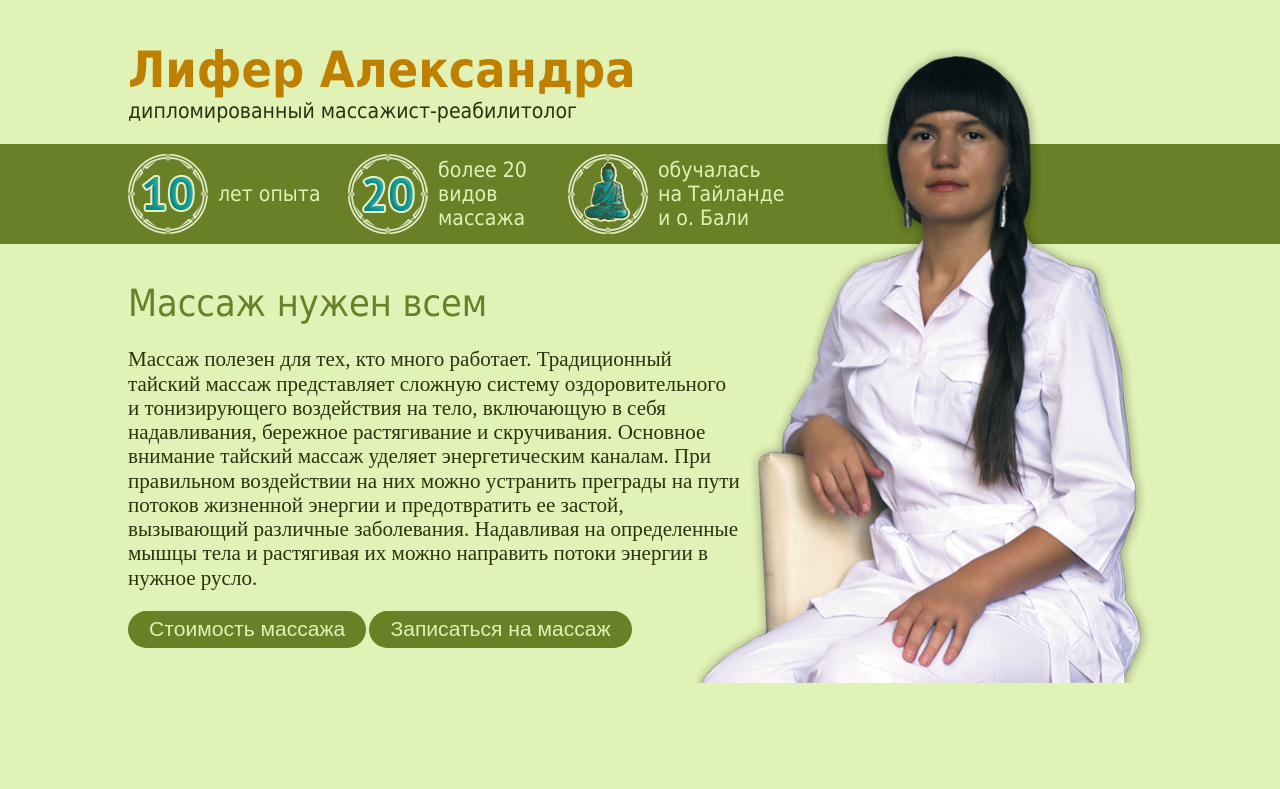
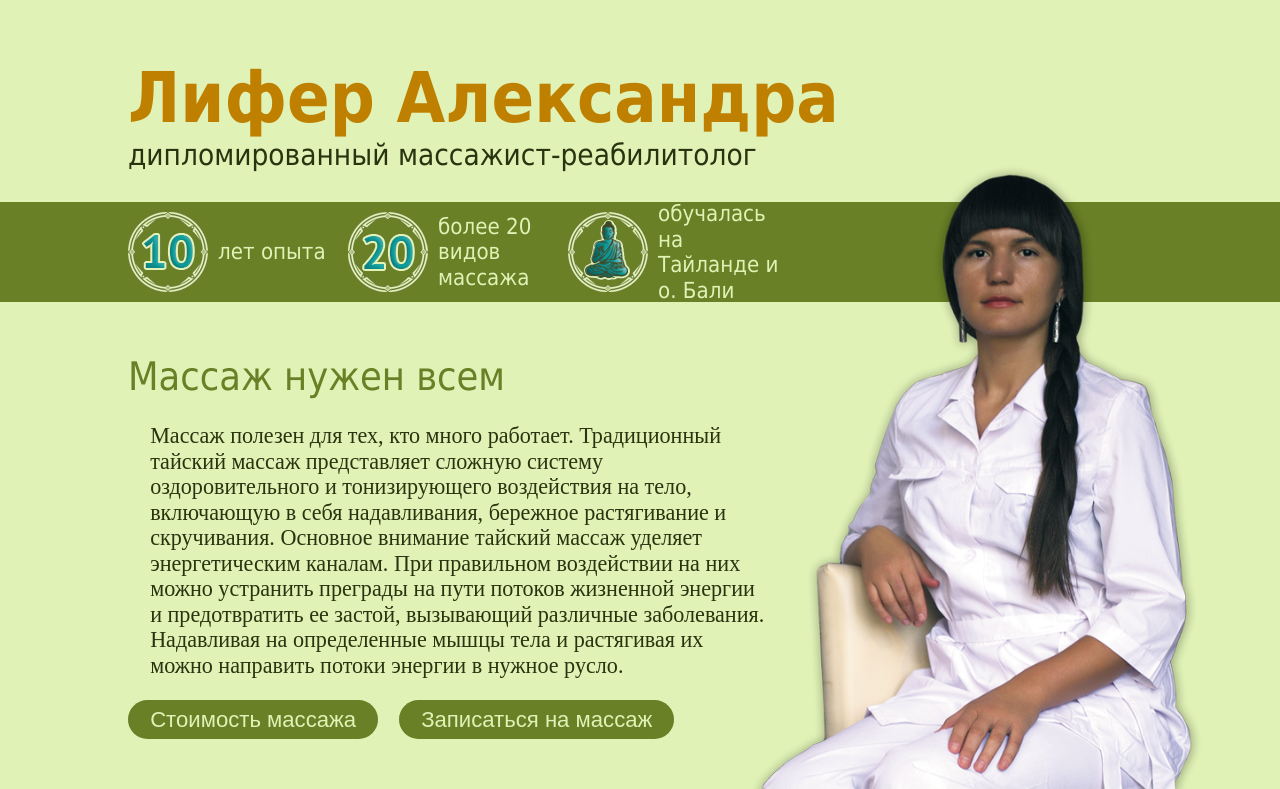
Before and after one commit to bahimy/shanti, a website: page src/html/index.html in a window 1280 px wide. Shown: the part 800-1589 px from the top of the page. Before the commit the page ends 1484 px from the top, so only its background shows below. Drawn offline with nearby package versions, Linux system fonts and the light colour scheme; files that its build step writes are made by us from their sources; files whose address does not match are found by name.

Commit message:
Hones personal section

```diff
--- a/src/html/index.html
+++ b/src/html/index.html
@@ -44,10 +44,16 @@
           </ul>
         </div>
       </div>
-      <h3 class="u-text-regular u-text-colormedium">Массаж нужен всем</h3>
+      <h4 class="u-text-regular u-text-colormedium">Массаж нужен всем</h4>
       <p class="description">Массаж полезен для тех, кто много работает. Традиционный тайский массаж представляет сложную систему оздоровительного и тонизирующего воздействия на тело, включающую в себя надавливания, бережное растягивание и скручивания. Основное внимание тайский массаж уделяет энергетическим каналам. При правильном воздействии на них можно устранить преграды на пути потоков жизненной энергии и предотвратить ее застой, вызывающий различные заболевания. Надавливая на определенные мышцы тела и растягивая их можно направить потоки энергии в нужное русло.</p>
-      <button class="button" type="button">Стоимость массажа</button>
-      <button class="button" type="button">Записаться на массаж</button>
+      <ul class="l-buttons">
+        <li class="l-buttons__button">
+          <button class="button" type="button">Стоимость массажа</button>
+        </li>
+        <li class="l-buttons__button">
+          <button class="button" type="button">Записаться на массаж</button>
+        </li>
+      </ul>
     </div>
   </section>
 
--- a/src/scss/_layout.scss
+++ b/src/scss/_layout.scss
@@ -38,12 +38,27 @@
     position: absolute;
     z-index: 10;
     left: 0;
-    right: 0;
+    right: -50px;
     top: 0;
     bottom: 0;
     background-image: url("../images/Aleksandra-Lifer.png");
     background-repeat: no-repeat;
     background-position: bottom right;
-    background-size: 45% auto;
+    background-size: 42% auto;
   }
 }
+
+.l-buttons {
+  list-style-type: none;
+  padding: 0;
+  margin: 0;
+}
+
+.l-buttons__button {
+  display: inline-block;
+  margin-right: 1em;
+
+  &:last-child() {
+    margin-right: 0;
+  }
+}
--- a/src/scss/_typography.scss
+++ b/src/scss/_typography.scss
@@ -1,5 +1,5 @@
 p {
-  font-size: $text-delta;
+  font-size: $text-epsilon;
 }
 
 .name {
@@ -11,9 +11,11 @@ p {
 .caption {
   font-size: $text-delta;
   font-family: $text-sans;
+  color: $color-darkgreen;
   margin-top: 0;
 }
 
 .description {
   width: 60%;
+  margin-left: 1em;
 }
--- a/src/scss/base/_settings.scss
+++ b/src/scss/base/_settings.scss
@@ -29,7 +29,7 @@ body, html {
 }
 
 // seed fot font sizes generation
-$text-initial-size: 50px;
+$text-initial-size: 70px;
 
 // forms array of proportional tex sisez
 $text-sizes: formTextSizes($text-initial-size);
@@ -43,7 +43,8 @@ $text-zeta: nth($text-sizes, 6);
 
 h1,
 h2,
-h3 {
+h3,
+h4 {
   font-family: $text-sans;
 }
 
@@ -58,11 +59,11 @@ h2 {
 
 h3 {
   font-size: $text-beta;
-  margin-bottom: 0.6em;
 }
 
 h4 {
   font-size: $text-gamma;
+  margin-bottom: 0.6em;
 }
 
 h5 {
--- a/src/scss/components/_buttons.scss
+++ b/src/scss/components/_buttons.scss
@@ -1,5 +1,5 @@
 .button {
-  font-size: $text-delta;
+  font-size: $text-epsilon;
   background-color: $color-mediumgreen;
   border-width: 0;
   color: $color-lightgreen;
--- a/src/scss/components/_lists.scss
+++ b/src/scss/components/_lists.scss
@@ -26,7 +26,7 @@
   height: 80px;
   padding-left: 90px;
   width: 220px;
-  font-size: $text-delta;
+  font-size: $text-epsilon;
   font-family: $text-sans;
   color: $color-canvas;
 }
```
Also changed, not shown: build/css/index.css, build/index.html.
